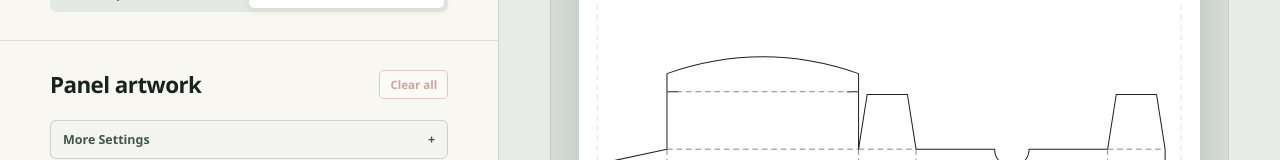
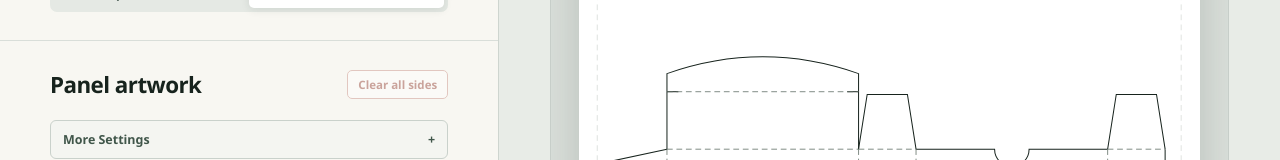
Before and after one commit to dprather12/tuckbox-gen, a React (Vite) app: page / in a window 1280 px wide. Shown: the part 389-549 px from the top of the page. Built offline with nearby package versions, Linux system fonts and the light colour scheme.

Commit message:
feedback button

```diff
--- a/src/App.tsx
+++ b/src/App.tsx
@@ -635,7 +635,7 @@ export default function App() {
                 disabled={!hasAnyPanelContent}
                 onClick={clearAllPanelContent}
               >
-                Clear all
+                Clear all sides
               </button>
             </div>
             <div className="more-settings">
```
